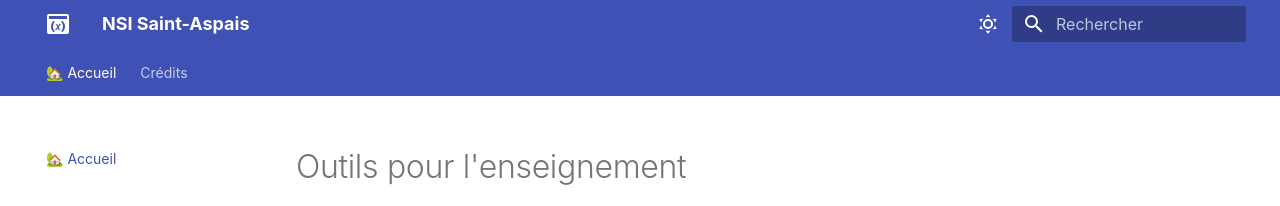
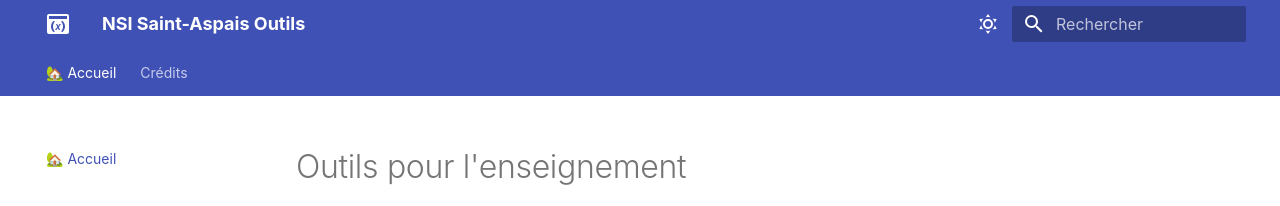
Before and after one commit to lilabidi/nsi-lil, an MkDocs documentation site: the page built from docs/index.md, in a window 1280 px wide. Shown: the top 206 px of the page. Built offline with MkDocs 1.6.1 and Material for MkDocs 9.7.7, drawn with Linux system fonts in a browser that asks for light colours.

Commit message:
titre site

```diff
--- a/mkdocs.yml
+++ b/mkdocs.yml
@@ -1,5 +1,5 @@
-site_name: "NSI Saint-Aspais"
-site_url: "https://mcoilhac.forge.aeif.fr/site-nsi/"
+site_name: "NSI Saint-Aspais Outils"
+site_url: "https://mcoilhac.forge.aeif.fr/outils/"
 site_description: Un modèle avec mkdocs
 site_author: Mireille Coilhac
 
```
